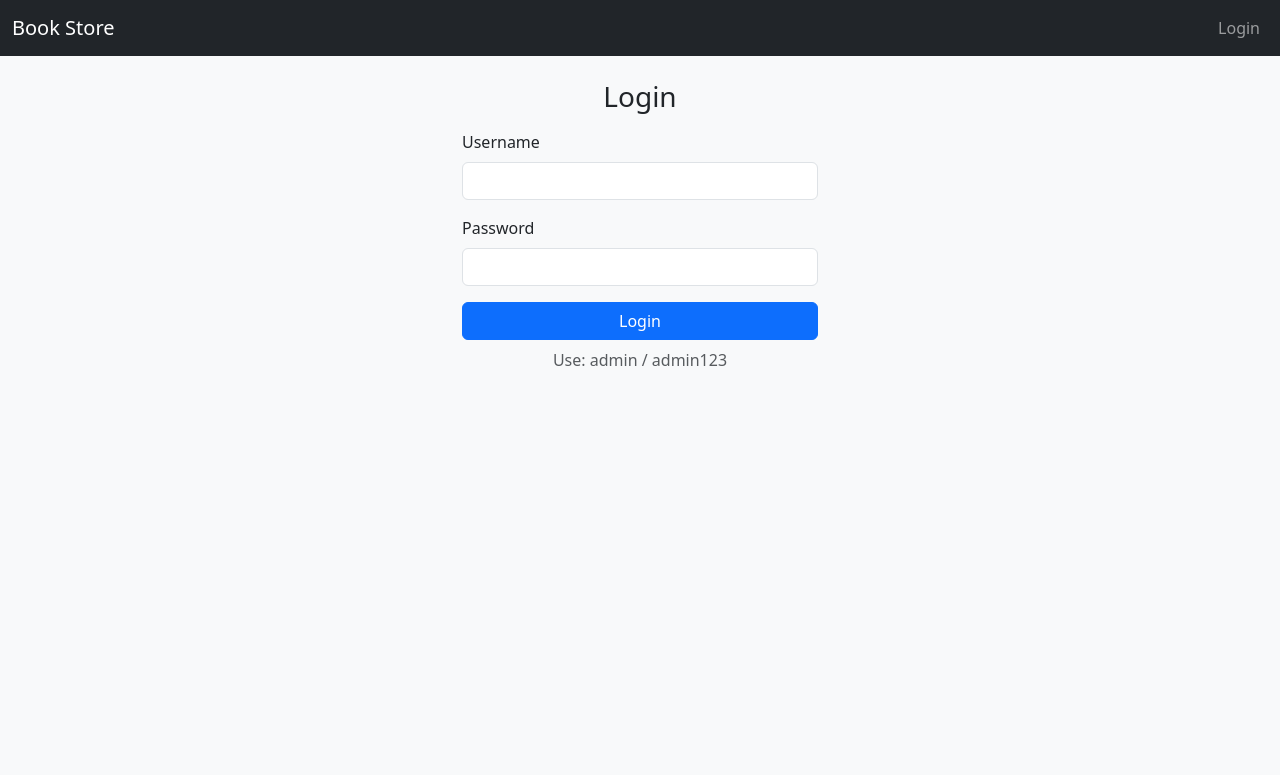
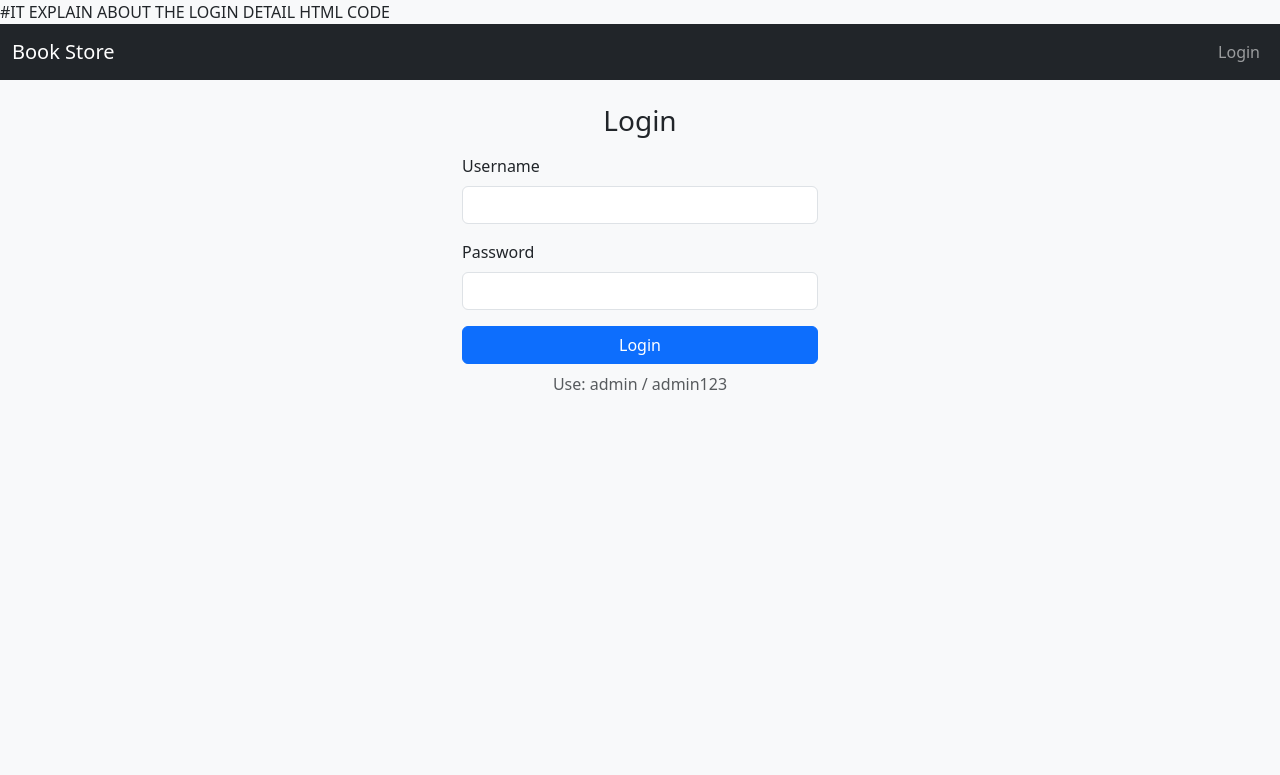
Before and after one commit to Ghc3902/BookStore, a Flask app: page /login in a window 1280 px wide. Shown: the top 775 px of the page. Run offline with Flask 3, Linux system fonts and the light colour scheme.

Commit message:
Add comment to login.html for clarification
Added a comment explaining the login HTML code.

```diff
--- a/templates/login.html
+++ b/templates/login.html
@@ -1,4 +1,4 @@
-
+#IT EXPLAIN ABOUT THE LOGIN DETAIL HTML CODE
 {% extends "base.html" %}
 {% block content %}
 <div class="row justify-content-center">
```
